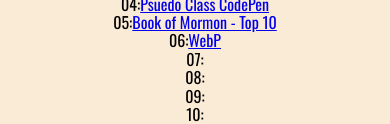
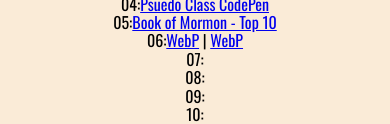
Before and after one commit to JLKohl/wdd230, a plain HTML site: page index.html in a window 390 px wide. Shown: the part 427-551 px from the top of the page. Drawn offline with nearby package versions, Linux system fonts and the light colour scheme.

Commit message:
added responsive image activity

```diff
--- a/index.html
+++ b/index.html
@@ -43,7 +43,7 @@
                 <li>03:<a href="lesson03/images/exercises.png" target="_blank">Combinator exercises</a> | <a href="https://codepen.io/JLKohl/pen/BaeBRJo" target="_blank">Psuedo Elements</a> | <a href="https://codepen.io/JLKohl/pen/bGyGNWm" target="_blank">Hamburger Menu</a></li>
                 <li>04:<a href="https://codepen.io/JLKohl/pen/eYaNRbM" target="_blank">Psuedo Class CodePen</a></li>
                 <li>05:<a href="lesson05/bom.html" target="_blank">Book of Mormon - Top 10</a></li>
-                <li>06:<a href="lesson06/images/landscape.webp">WebP</a></li>
+                <li>06:<a href="lesson06/images/landscape.webp" target="_blank">WebP</a> | <a href="https://jlkohl.github.io/wdd230/lesson06/responsive-images.html" target="_blank">WebP</a></li>
                 <li>07:<a></a></li>
                 <li>08:<a></a></li>
                 <li>09:<a></a></li>
```
